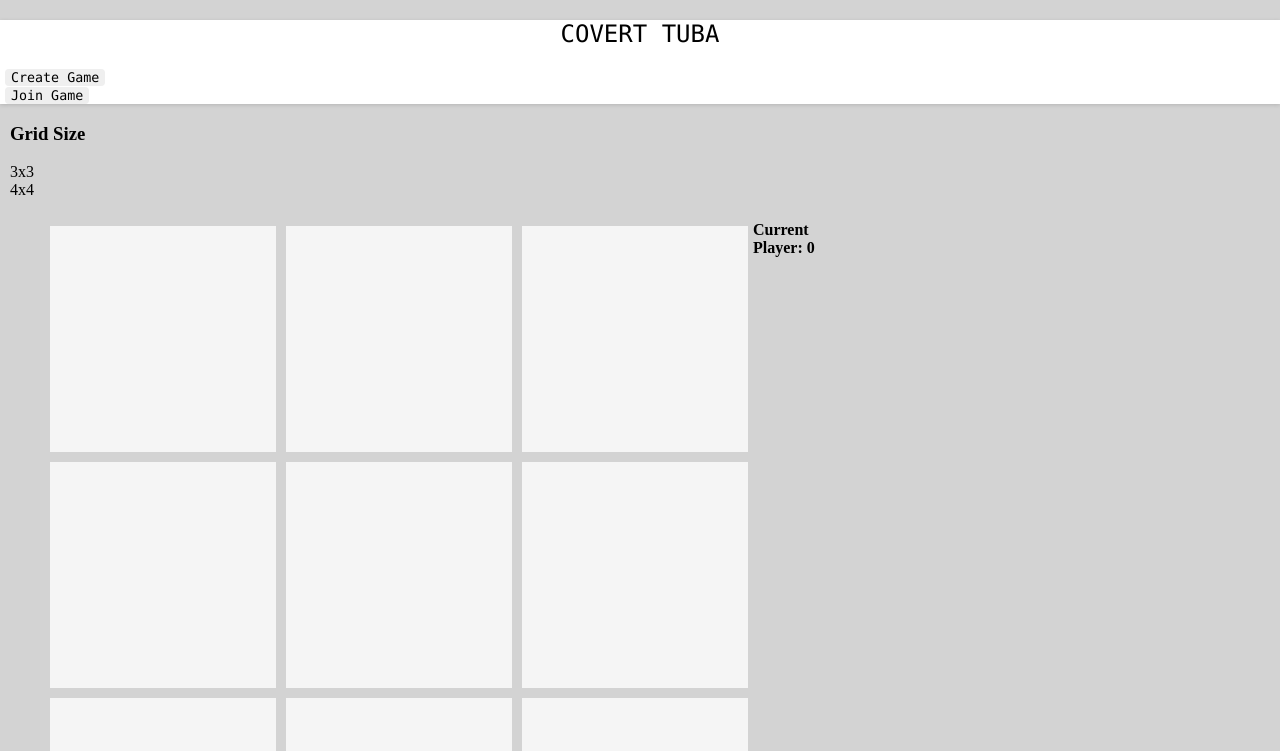
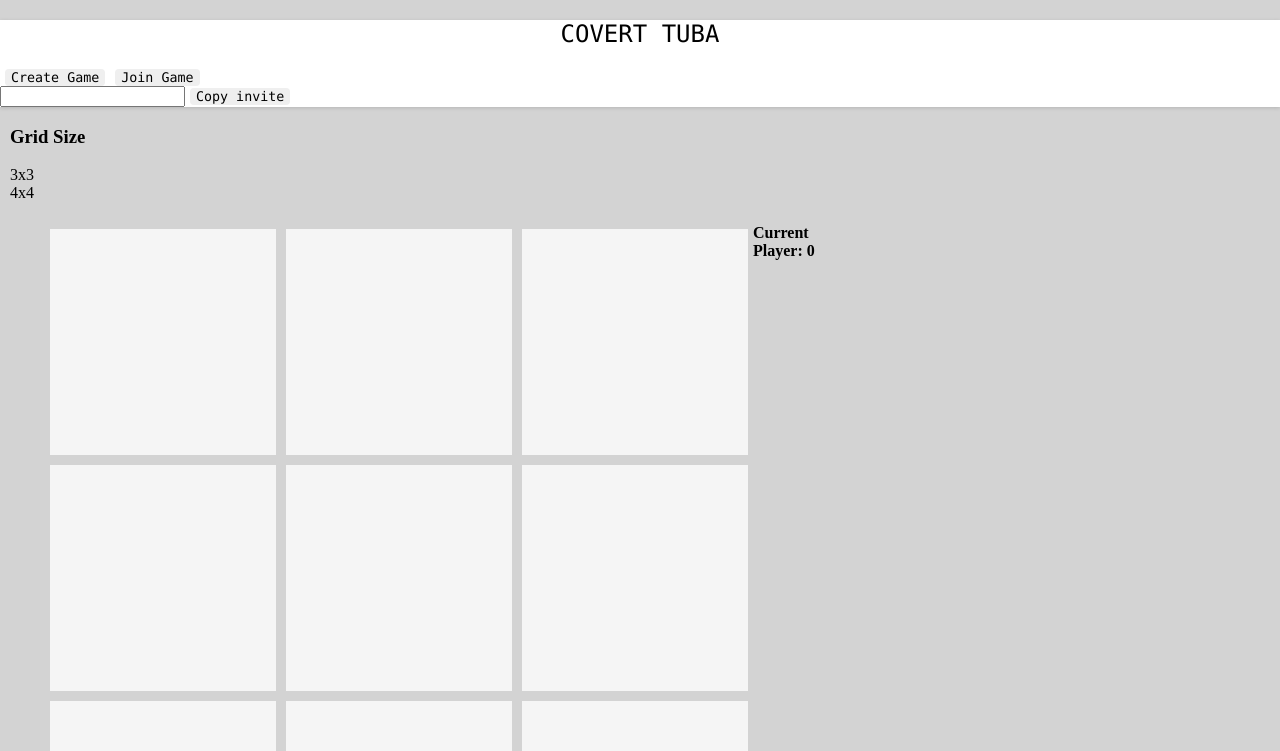
Before and after one commit to gsubram4/covert-tuba-backend, a plain HTML site: page static/index.html in a window 1280 px wide. Both pictures are taken after a click on the button "Create Game". Shown: the top 751 px of the page. Drawn offline with nearby package versions, Linux system fonts and the light colour scheme; no server answers.

Commit message:
click to share link

```diff
--- a/static/index.html
+++ b/static/index.html
@@ -29,6 +29,7 @@
   </div>
 
   <script type="text/javascript" src="//cdnjs.cloudflare.com/ajax/libs/socket.io/1.3.6/socket.io.min.js"></script>
+  <script type="text/javascript" src="js/pollyfills.js"></script>
   <script type="text/javascript" src="js/board.js"></script>
   <script type="text/javascript" src="js/ui_library.js"></script>
   <script type="text/javascript" src="js/network.js"></script>
--- a/static/js/control_panel.js
+++ b/static/js/control_panel.js
@@ -14,10 +14,20 @@ var ControlPanel = function() {
   title.style.textAlign = "center";
   panel.appendChild(title);
 
+  // Share UI element
+  var share_ui = new ShareLink("");
+
   // Create Game
-  var creation_area = document.createElement("div");
-  var create_board_button = new Button("Create Game", GameMaster.createGame.bind(null, 3), {hover: "whitesmoke"});
-  creation_area.appendChild(create_board_button);
+  var create_board_button = new Button("Create Game", createGame, {hover: "whitesmoke"});
+  panel.appendChild(create_board_button);
+
+  function createGame() {
+    // Share buttons
+    panel.appendChild(share_ui.element);
+    GameMaster.createGame(3).then(function(name) {
+      share_ui.api.updateUrl(location.origin + "?room=" + name);
+    });
+  }
 
   // Option Buttons
   // Removing for now to focus on finishing the game
@@ -25,11 +35,9 @@ var ControlPanel = function() {
   var play_options = [3,4,5];
   var buttons = play_options.map(function(el) {return new GridButton(el)});
   buttons.forEach(function(el) {
-    creation_area.appendChild(el.element);
+  creation_area.appendChild(el.element);
   });
   */
-
-  panel.appendChild(creation_area);
 
   // Join Game
   var join_board_button = new Button("Join Game", GameMaster.joinGame);
@@ -43,10 +51,10 @@ var ControlPanel = function() {
 
 
 /**
- * TicTacToe grid button constructor
- * @param  {[type]} gridSize [description]
- * @return {[type]}          [description]
- */
+* TicTacToe grid button constructor
+* @param  {[type]} gridSize [description]
+* @return {[type]}          [description]
+*/
 var GridButton = function(gridSize) {
 
   var parent_container = new Button("", function(evt) {
--- a/static/js/game_controller.js
+++ b/static/js/game_controller.js
@@ -4,7 +4,7 @@ var GameMaster = function(Network) {
 
   function createGame(size) {
     init_board(size);
-    Network.createGame(null, size);
+    return Network.createGame(null, size);
   }
 
   function joinGame(id) {
--- a/static/js/network.js
+++ b/static/js/network.js
@@ -41,11 +41,20 @@ var NetworkInterface = function() {
   // createGame onclick - emit a message on the 'create' channel to
   // create a new game with default parameters
   function createGame(name, size) {
-    var options = {};
-    if (name) options.name = name;
-    options.board_size = size || 3;
-    log('Creating game...', options);
-    var emit = socket.emit('create_board', options, log.bind(null, "createGame"));
+    var created = new Promise(function(resolve, reject) {
+      var options = {};
+      if (name) options.name = name;
+      options.board_size = size || 3;
+      log('Creating game...', options);
+      var emit = socket.emit('create_board', options, returnFromCreate);
+
+      function returnFromCreate(data) {
+        log.bind(null, "createGame");
+        resolve(data.name);
+      }
+    });
+    console.log(created);
+    return created;
   }
 
   function joinGame(name) {
--- a/static/js/ui_library.js
+++ b/static/js/ui_library.js
@@ -23,6 +23,29 @@ var Button = function(title, callback, options) {
   return btn;
 }
 
+var ShareLink = function(url) {
+  var container = document.createElement("div");
+
+  var input = document.createElement("input");
+  input.value = url;
+  var copy = new Button("Copy invite", function() {
+    input.select();
+    document.execCommand("copy");
+  });
+
+  container.appendChild(input);
+  container.appendChild(copy);
+
+  return {
+    element: container,
+    api: {
+      updateUrl: function(url) {
+        input.value = url;
+      }
+    }
+  };
+}
+
 var Panel = function() {
   var panel = document.createElement("div");
   panel.style.backgroundColor = "white";
@@ -37,6 +60,8 @@ var TextStyle = {
   fontWeight: 300
 };
 
+var InputStyle = {};
+
 function applyStyle(target, style) {
   Object.assign(target.style, style);
 }
```
Also changed, not shown: static/js/pollyfills.js (added, +2 -0 lines).
